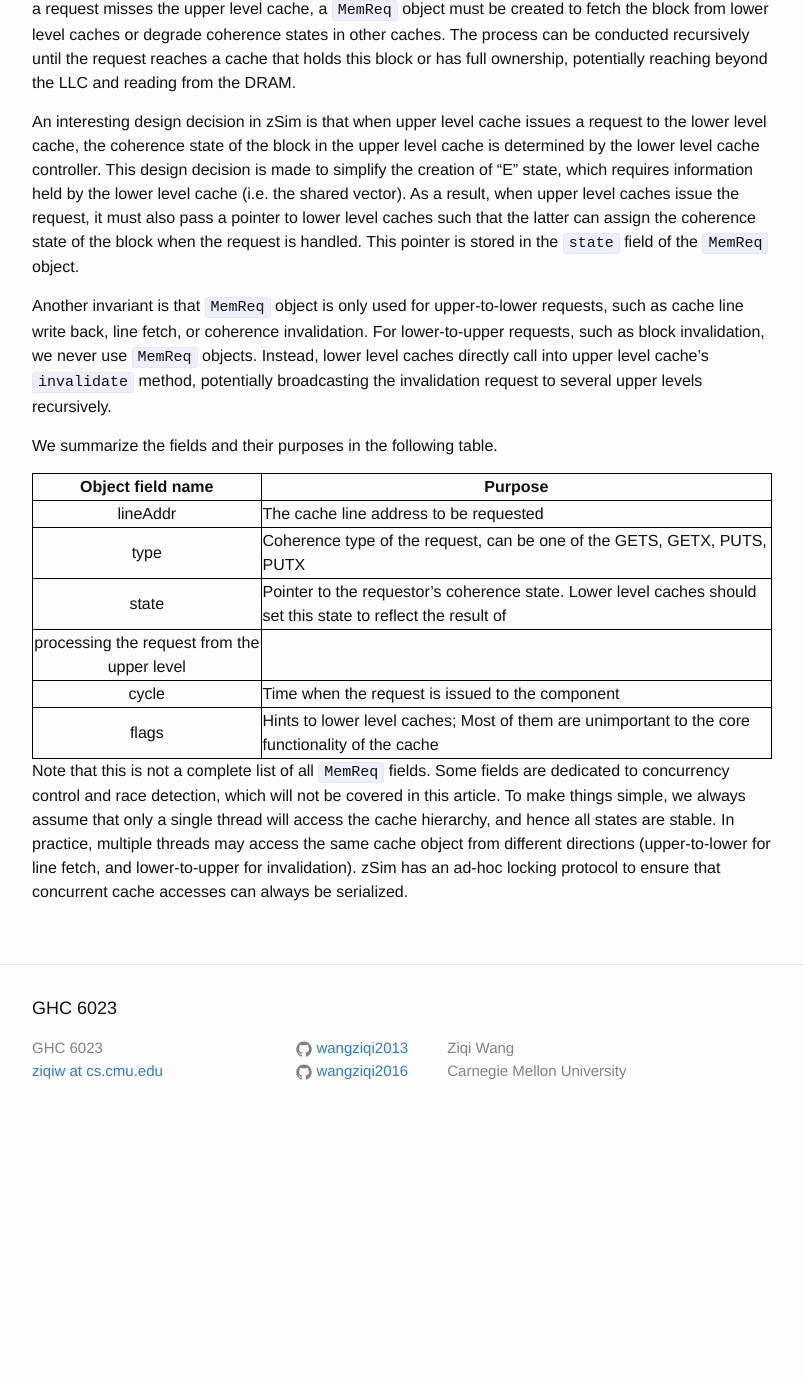
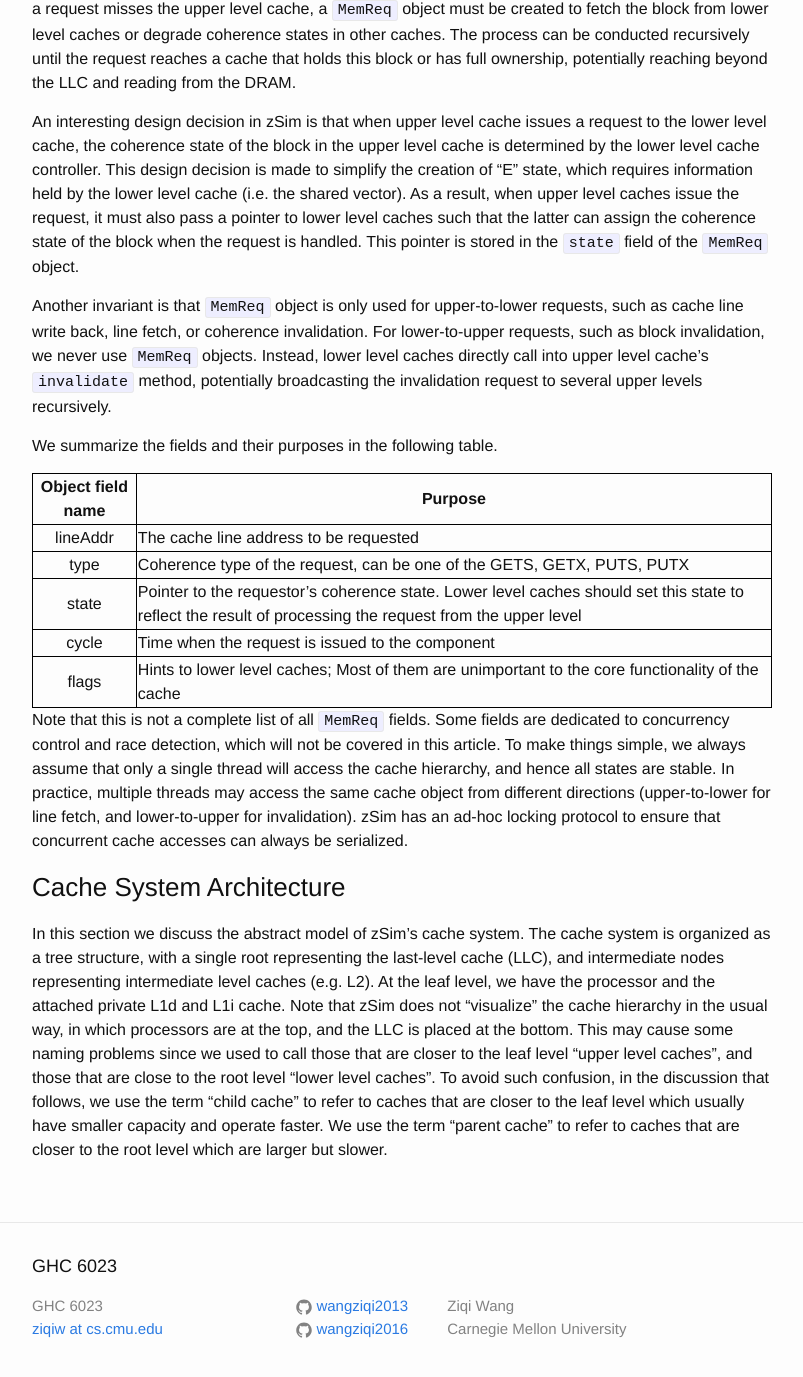
Before and after one commit to wangziqi2013/wangziqi2013.github.io, a Jekyll site: the page built from _posts/2019-12-24-understand-zsim-cc-sim.markdown, in a window 1280 px wide and 1400 px high, scrolled down 2112 px. Shown: the top 1377 px of the window, without its empty margins (238-1041 px from the left). Built offline with Jekyll 4.4.1, drawn with Linux system fonts in a browser that asks for light colours; before the commit the page ends 3254 px from its top, so only the background shows below that.

Commit message:
Adding hierarchy

```diff
--- a/_posts/2019-12-24-understand-zsim-cc-sim.markdown
+++ b/_posts/2019-12-24-understand-zsim-cc-sim.markdown
@@ -98,8 +98,7 @@ We summarize the fields and their purposes in the following table.
 |:--------------:|-----------|
 | lineAddr | The cache line address to be requested |
 | type | Coherence type of the request, can be one of the GETS, GETX, PUTS, PUTX |
-| state | Pointer to the requestor's coherence state. Lower level caches should set this state to reflect the result of
-processing the request from the upper level |
+| state | Pointer to the requestor's coherence state. Lower level caches should set this state to reflect the result of processing the request from the upper level |
 | cycle | Time when the request is issued to the component |
 | flags | Hints to lower level caches; Most of them are unimportant to the core functionality of the cache |
 {:.mbtablestyle}
@@ -109,3 +108,14 @@ detection, which will not be covered in this article. To make things simple, we
 will access the cache hierarchy, and hence all states are stable. In practice, multiple threads may access the same
 cache object from different directions (upper-to-lower for line fetch, and lower-to-upper for invalidation). zSim has an
 ad-hoc locking protocol to ensure that concurrent cache accesses can always be serialized.
+
+### Cache System Architecture
+
+In this section we discuss the abstract model of zSim's cache system. The cache system is organized as a tree structure,
+with a single root representing the last-level cache (LLC), and intermediate nodes representing intermediate level caches
+(e.g. L2). At the leaf level, we have the processor and the attached private L1d and L1i cache. Note that zSim does not
+"visualize" the cache hierarchy in the usual way, in which processors are at the top, and the LLC is placed at the bottom.
+This may cause some naming problems since we used to call those that are closer to the leaf level "upper level caches", and those
+that are close to the root level "lower level caches". To avoid such confusion, in the discussion that follows, we use
+the term "child cache" to refer to caches that are closer to the leaf level which usually have smaller capacity and operate
+faster. We use the term "parent cache" to refer to caches that are closer to the root level which are larger but slower.
```
